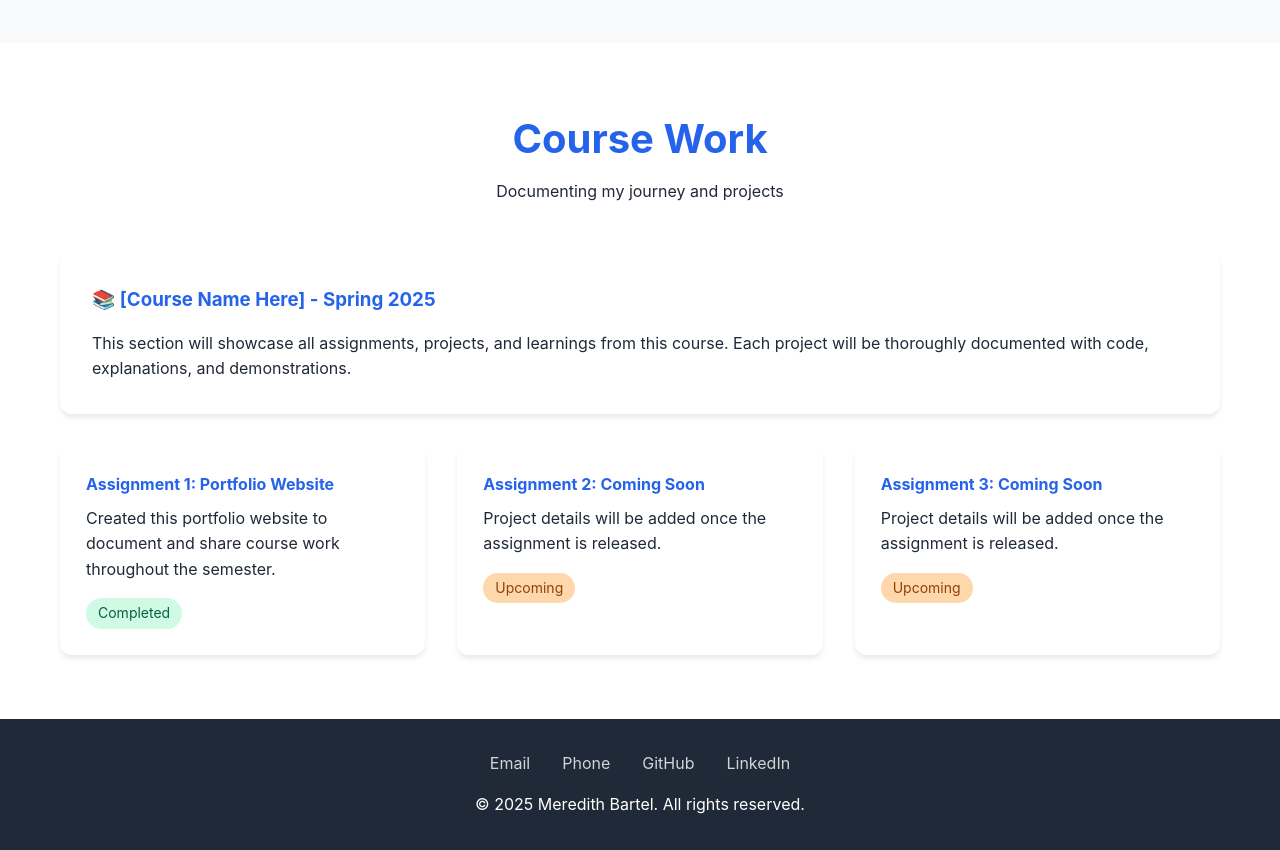
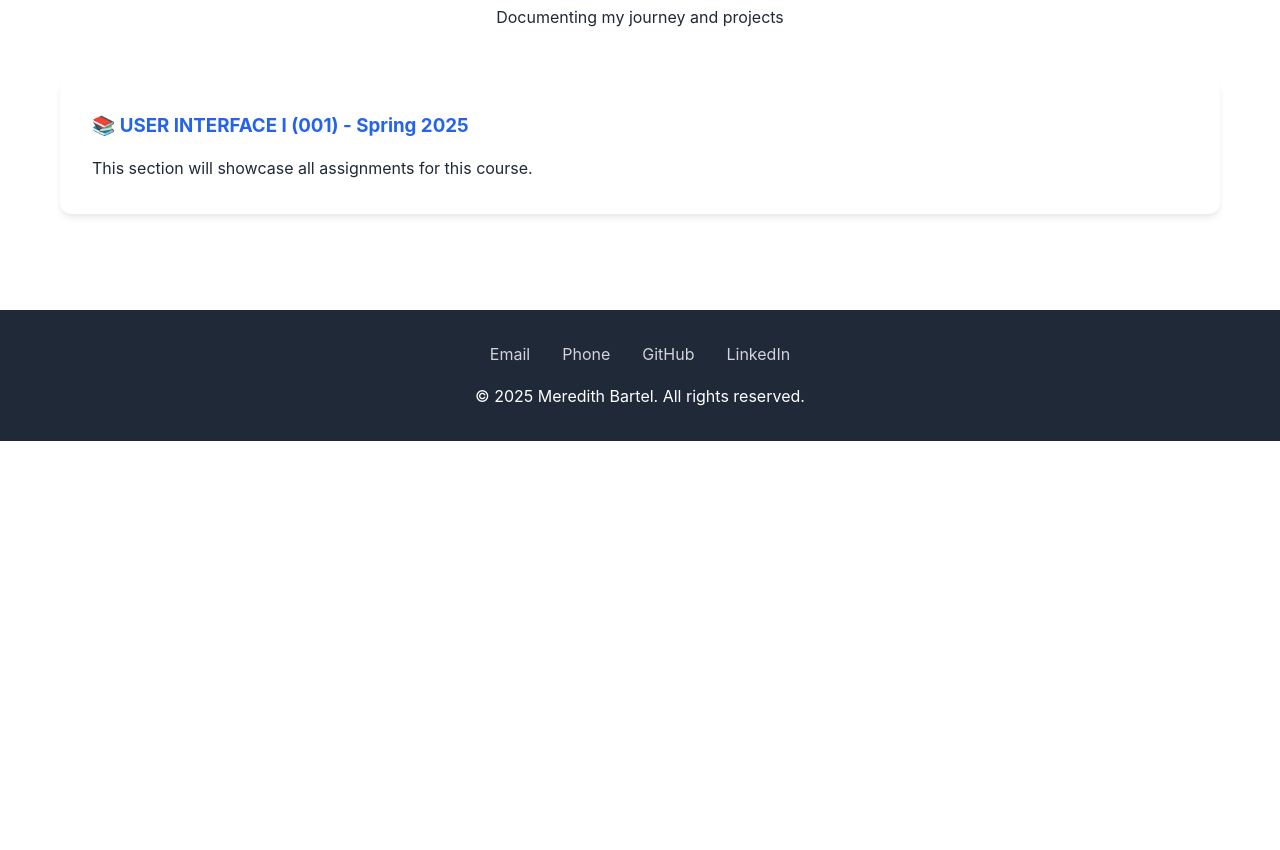
Before and after one commit to meredithbartel/meredithbartel.github.io, a plain HTML site: page index.html in a window 1280 px wide. Shown: the part 967-1817 px from the top of the page. After the commit the page ends 1408 px from the top, so only its background shows below. Drawn offline with Linux system fonts and the light colour scheme.

Commit message:
Update index.html

```diff
--- a/index.html
+++ b/index.html
@@ -182,54 +182,6 @@
             margin-bottom: 1rem;
         }
 
-        /* Projects Grid */
-        .projects-grid {
-            display: grid;
-            grid-template-columns: repeat(auto-fill, minmax(300px, 1fr));
-            gap: 2rem;
-            margin-top: 2rem;
-        }
-
-        .project-card {
-            background: white;
-            border-radius: 12px;
-            padding: 1.5rem;
-            box-shadow: var(--card-shadow);
-            transition: transform 0.3s, box-shadow 0.3s;
-            border: 2px solid transparent;
-        }
-
-        .project-card:hover {
-            transform: translateY(-4px);
-            box-shadow: 0 10px 20px rgba(0,0,0,0.1);
-            border-color: var(--primary);
-        }
-
-        .project-card h4 {
-            color: var(--primary);
-            margin-bottom: 0.5rem;
-        }
-
-        .project-status {
-            display: inline-block;
-            padding: 0.25rem 0.75rem;
-            border-radius: 20px;
-            font-size: 0.875rem;
-            margin-top: 1rem;
-            background: #f3f4f6;
-            color: var(--text-light);
-        }
-
-        .status-completed {
-            background: #d1fae5;
-            color: #065f46;
-        }
-
-        .status-progress {
-            background: #fed7aa;
-            color: #92400e;
-        }
-
         /* Footer */
         footer {
             background: var(--text-dark);
@@ -321,9 +273,8 @@
     <section class="about" id="about">
         <div class="container">
             <div class="about-content">
-                    <div class="profile-img">
-                        <img src="meredith.jpg" alt="Meredith Bartel" style="width: 100%; height: 100%; object-fit: cover; border-radius: 12px;">
-                    </div>
+                <div class="profile-img">
+                    <img src="meredith.jpg" alt="Meredith Bartel" style="width: 100%; height: 100%; object-fit: cover; border-radius: 12px;">
                 </div>
                 <div class="about-text">
                     <h2>About Me</h2>
@@ -336,7 +287,7 @@
                         My experience spans from PLC programming and HMI design to web development and data analysis.
                         I enjoy building solutions that bridge the gap between software and industrial systems.
                     </p>
-                    <a href="Resume2025spring.pdf" class="btn btn-primary" style="margin-top: 1rem;">View Resume</a>
+                    <a href="Resume2025spring.pdf" target="_blank" class="btn btn-primary" style="margin-top: 1rem;">View Resume</a>
                 </div>
             </div>
         </div>
@@ -351,29 +302,8 @@
             </div>
 
             <div class="course-info">
-                <h3>📚 [Course Name Here] - Spring 2025</h3>
-                <p>This section will showcase all assignments, projects, and learnings from this course.
-                   Each project will be thoroughly documented with code, explanations, and demonstrations.</p>
-            </div>
-
-            <div class="projects-grid">
-                <div class="project-card">
-                    <h4>Assignment 1: Portfolio Website</h4>
-                    <p>Created this portfolio website to document and share course work throughout the semester.</p>
-                    <span class="project-status status-completed">Completed</span>
-                </div>
-
-                <div class="project-card">
-                    <h4>Assignment 2: Coming Soon</h4>
-                    <p>Project details will be added once the assignment is released.</p>
-                    <span class="project-status status-progress">Upcoming</span>
-                </div>
-
-                <div class="project-card">
-                    <h4>Assignment 3: Coming Soon</h4>
-                    <p>Project details will be added once the assignment is released.</p>
-                    <span class="project-status status-progress">Upcoming</span>
-                </div>
+                <h3>📚 USER INTERFACE I (001) - Spring 2025</h3>
+                <p>This section will showcase all assignments for this course.</p>
             </div>
         </div>
     </section>
@@ -403,5 +333,4 @@
         });
     </script>
 </body>
-
 </html>
```
